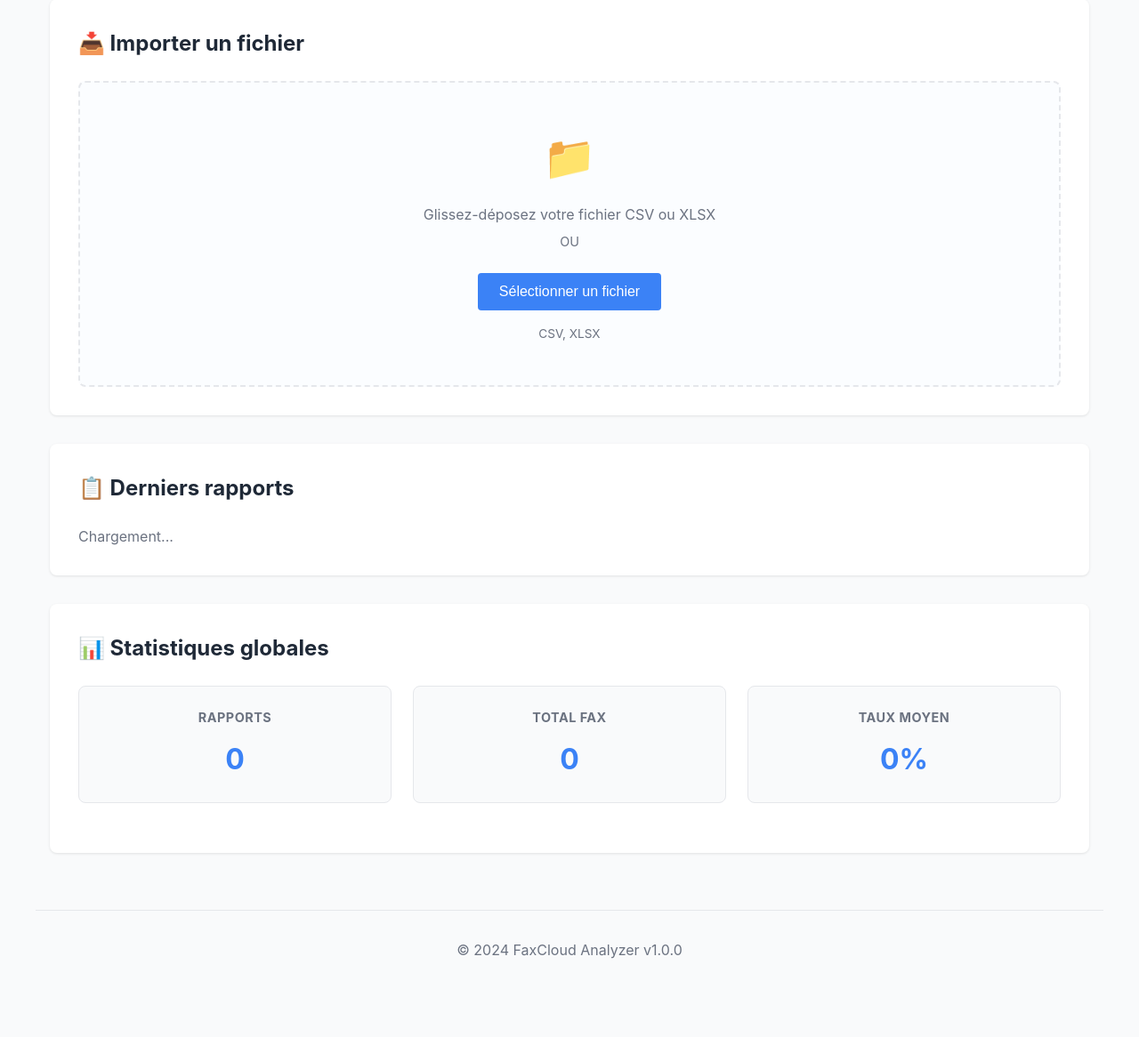
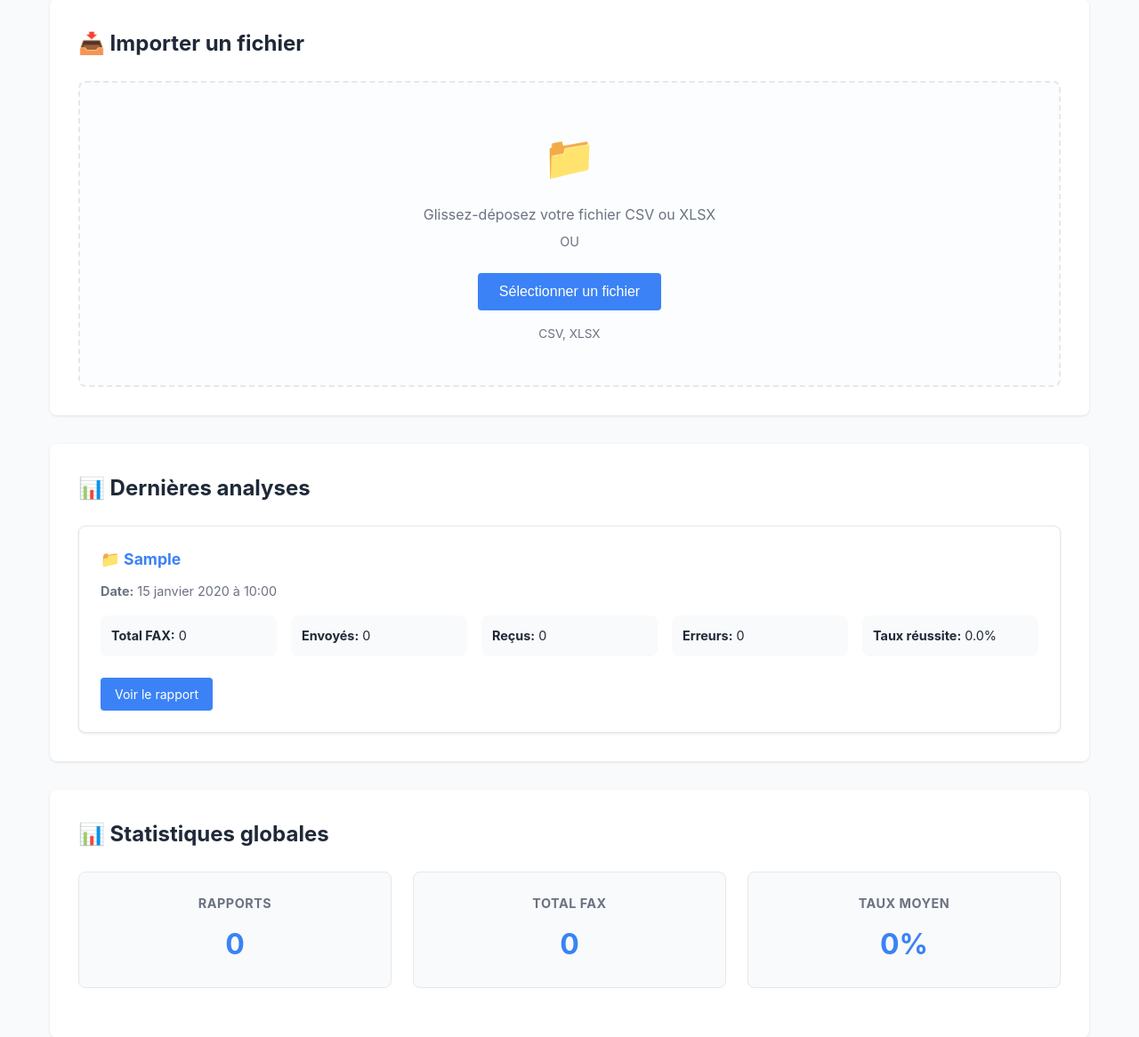
Before and after one commit to Imdraks/faxcloud-analyzer, a Flask app: page / in a window 1280 px wide. Shown: the part 241-1407 px from the top of the page at 89% size. Before the commit the page ends 1319 px from the top, so only its background shows below. Run offline with Flask 3, Linux system fonts and the light colour scheme; tables that the repository leaves empty or names only in its code hold one stand-in row (values such as "Sample post").

Commit message:
Add analysis history feature with API and UI integration
Implemented backend methods to save and retrieve analysis history in db_mysql.py, and updated reporter.py to save each analysis after report generation. Added a new API endpoint /api/analysis_history in app.py. Updated frontend (index.html, app.js, style.css) to display the latest analyses with improved UI and statistics.

```diff
--- a/src/core/db_mysql.py
+++ b/src/core/db_mysql.py
@@ -6,6 +6,7 @@ Utilise mysql-connector-python pour se connecter à WampServer/phpMyAdmin
 import mysql.connector
 import json
 import logging
+from datetime import datetime
 from typing import Optional, List, Dict, Any
 from uuid import uuid4
 
@@ -212,6 +213,77 @@ class DatabaseMySQL:
             cursor.close()
             conn.close()
 
+    # ═════════════════════════════════════════════════════════════════════
+    # GESTION DE L'HISTORIQUE D'ANALYSE
+    # ═════════════════════════════════════════════════════════════════════
+
+    def save_analysis(self, analysis_data: Dict[str, Any]) -> str:
+        """Sauvegarde une analyse dans l'historique"""
+        try:
+            conn = self.get_connection()
+            cursor = conn.cursor()
+
+            analysis_id = str(uuid4())
+            report_id = analysis_data.get('rapport_id', '')
+            fichier_source = analysis_data.get('fichier_source', '')
+
+            cursor.execute("""
+                INSERT INTO analysis_history (
+                    id, report_id, fichier_source, date_analyse,
+                    statut, message
+                ) VALUES (%s, %s, %s, NOW(), %s, %s)
+            """, (
+                analysis_id,
+                report_id,
+                fichier_source,
+                'completed',
+                f"Analyse: {analysis_data.get('statistics', {}).get('total_fax', 0)} FAX analysés"
+            ))
+
+            conn.commit()
+            logger.info(f"Analyse {analysis_id} sauvegardée en MySQL")
+            return analysis_id
+
+        except mysql.connector.Error as e:
+            logger.error(f"Erreur MySQL save_analysis: {e}")
+            conn.rollback()
+            raise
+        finally:
+            cursor.close()
+            conn.close()
+
+    def get_analysis_history(self, limit: int = 10, offset: int = 0) -> List[Dict[str, Any]]:
+        """Récupère l'historique des analyses"""
+        try:
+            conn = self.get_connection()
+            cursor = conn.cursor()
+
+            cursor.execute("""
+                SELECT id, report_id, fichier_source, date_analyse,
+                       statut, message
+                FROM analysis_history
+                ORDER BY date_analyse DESC
+                LIMIT %s OFFSET %s
+            """, (limit, offset))
+
+            columns = [desc[0] for desc in cursor.description]
+            analyses = []
+
+            for row in cursor.fetchall():
+                analysis = dict(zip(columns, row))
+                # Renommer pour compatibilité avec le frontend
+                if 'date_analyse' in analysis:
+                    analysis['analysis_date'] = analysis['date_analyse']
+                analyses.append(analysis)
+
+            cursor.close()
+            conn.close()
+            return analyses
+
+        except mysql.connector.Error as e:
+            logger.error(f"Erreur MySQL get_analysis_history: {e}")
+            raise
+
     def get_fax_entries(self, report_id: str, only_errors: bool = False) -> List[Dict[str, Any]]:
         """Récupère les entrées FAX d'un rapport"""
         try:
--- a/web/app.py
+++ b/web/app.py
@@ -285,6 +285,32 @@ def api_get_report_errors(report_id):
             'error': str(e)
         }), 500
 
+@app.route('/api/analysis_history', methods=['GET'])
+def api_get_analysis_history():
+    """API: Récupérer l'historique des analyses"""
+    try:
+        page = request.args.get('page', 1, type=int)
+        limit = request.args.get('limit', 10, type=int)
+        offset = (page - 1) * limit
+
+        analyses = db.get_analysis_history(limit=limit, offset=offset)
+
+        return jsonify({
+            'success': True,
+            'analyses': analyses,
+            'pagination': {
+                'page': page,
+                'limit': limit
+            }
+        }), 200
+
+    except Exception as e:
+        logger.error(f"Erreur API analysis_history: {str(e)}", exc_info=True)
+        return jsonify({
+            'success': False,
+            'error': str(e)
+        }), 500
+
 # ═══════════════════════════════════════════════════════════════════════════
 # GESTION DES ERREURS
 # ═══════════════════════════════════════════════════════════════════════════
--- a/web/static/css/style.css
+++ b/web/static/css/style.css
@@ -492,6 +492,62 @@ html, body {
 }
 
 /* ═══════════════════════════════════════════════════════════════════════════ */
+/* ANALYSIS LIST */
+/* ═══════════════════════════════════════════════════════════════════════════ */
+
+.analysis-list {
+    display: flex;
+    flex-direction: column;
+    gap: 1rem;
+}
+
+.analysis-item {
+    background: var(--card);
+    border: 1px solid var(--border);
+    border-radius: var(--radius);
+    padding: 1.5rem;
+    transition: all 0.2s;
+    box-shadow: var(--shadow);
+}
+
+.analysis-item:hover {
+    border-color: var(--primary);
+    box-shadow: 0 4px 6px rgba(0,0,0,0.1);
+}
+
+.analysis-item h3 {
+    margin: 0 0 0.75rem 0;
+    color: var(--primary);
+    font-size: 1.1rem;
+}
+
+.analysis-item p {
+    margin: 0.5rem 0;
+    color: var(--text-light);
+    font-size: 0.9rem;
+}
+
+.analysis-stats-simple {
+    display: grid;
+    grid-template-columns: repeat(auto-fit, minmax(150px, 1fr));
+    gap: 1rem;
+    margin: 1rem 0;
+}
+
+.analysis-stats-simple > div {
+    padding: 0.75rem;
+    background: var(--bg);
+    border-radius: var(--radius);
+    font-size: 0.9rem;
+}
+
+.analysis-item .btn-small {
+    padding: 0.5rem 1rem;
+    font-size: 0.875rem;
+    margin-top: 0.5rem;
+}
+
+/* ═══════════════════════════════════════════════════════════════════════════ */
 /* UTILITY CLASSES */
 /* ═══════════════════════════════════════════════════════════════════════════ */
 
--- a/web/static/js/app.js
+++ b/web/static/js/app.js
@@ -150,9 +150,56 @@ function displayReports(reports, stats) {
 }
 
 // ═══════════════════════════════════════════════════════════════════════════
+// LOAD ANALYSES
+// ═══════════════════════════════════════════════════════════════════════════
+
+function loadAnalyses() {
+    fetch('/api/analysis_history?limit=10&page=1')
+        .then(response => response.json())
+        .then(data => {
+            if (data.success) {
+                displayAnalyses(data.analyses);
+            } else {
+                console.error('Erreur chargement analyses:', data.error);
+                document.getElementById('analysisList').innerHTML = '<p class="error">Erreur lors du chargement des analyses</p>';
+            }
+        })
+        .catch(err => {
+            console.error('Erreur chargement analyses:', err);
+            document.getElementById('analysisList').innerHTML = '<p class="error">Erreur réseau lors du chargement des analyses</p>';
+        });
+}
+
+function displayAnalyses(analyses) {
+    const analysisList = document.getElementById('analysisList');
+
+    if (!analyses || analyses.length === 0) {
+        analysisList.innerHTML = '<p class="text-muted">Aucune analyse disponible</p>';
+        return;
+    }
+
+    const html = analyses.map(analysis => `
+        <div class="analysis-item">
+            <h3>📁 ${analysis.fichier_source || 'Sans nom'}</h3>
+            <p><strong>Date:</strong> ${new Date(analysis.date_analyse).toLocaleDateString('fr-FR', { year: 'numeric', month: 'long', day: 'numeric', hour: '2-digit', minute: '2-digit' })}</p>
+            <div class="analysis-stats-simple">
+                <div><strong>Total FAX:</strong> ${analysis.total_fax || 0}</div>
+                <div><strong>Envoyés:</strong> ${analysis.fax_envoyes || 0}</div>
+                <div><strong>Reçus:</strong> ${analysis.fax_recus || 0}</div>
+                <div><strong>Erreurs:</strong> ${analysis.erreurs || 0}</div>
+                <div><strong>Taux réussite:</strong> ${(analysis.taux_reussite || 0).toFixed(1)}%</div>
+            </div>
+            ${analysis.report_id ? `<a href="/report/${analysis.report_id}" class="btn btn-small">Voir le rapport</a>` : ''}
+        </div>
+    `).join('');
+
+    analysisList.innerHTML = html;
+}
+
+// ═══════════════════════════════════════════════════════════════════════════
 // INIT
 // ═══════════════════════════════════════════════════════════════════════════
 
 document.addEventListener('DOMContentLoaded', () => {
-    loadReports();
+    loadAnalyses();
 });
--- a/web/templates/index.html
+++ b/web/templates/index.html
@@ -78,11 +78,11 @@
                 </div>
             </section>
 
-            <!-- LATEST REPORTS -->
+            <!-- LATEST ANALYSES -->
             <section class="section">
-                <h2>📋 Derniers rapports</h2>
-                <div id="reportsList" class="reports-list">
-                    <p class="text-muted">Chargement...</p>
+                <h2>📊 Dernières analyses</h2>
+                <div id="analysisList" class="analysis-list">
+                    <p class="text-muted">Chargement des analyses...</p>
                 </div>
             </section>
 
```
Also changed, not shown: src/core/reporter.py (+7 -0 lines).
